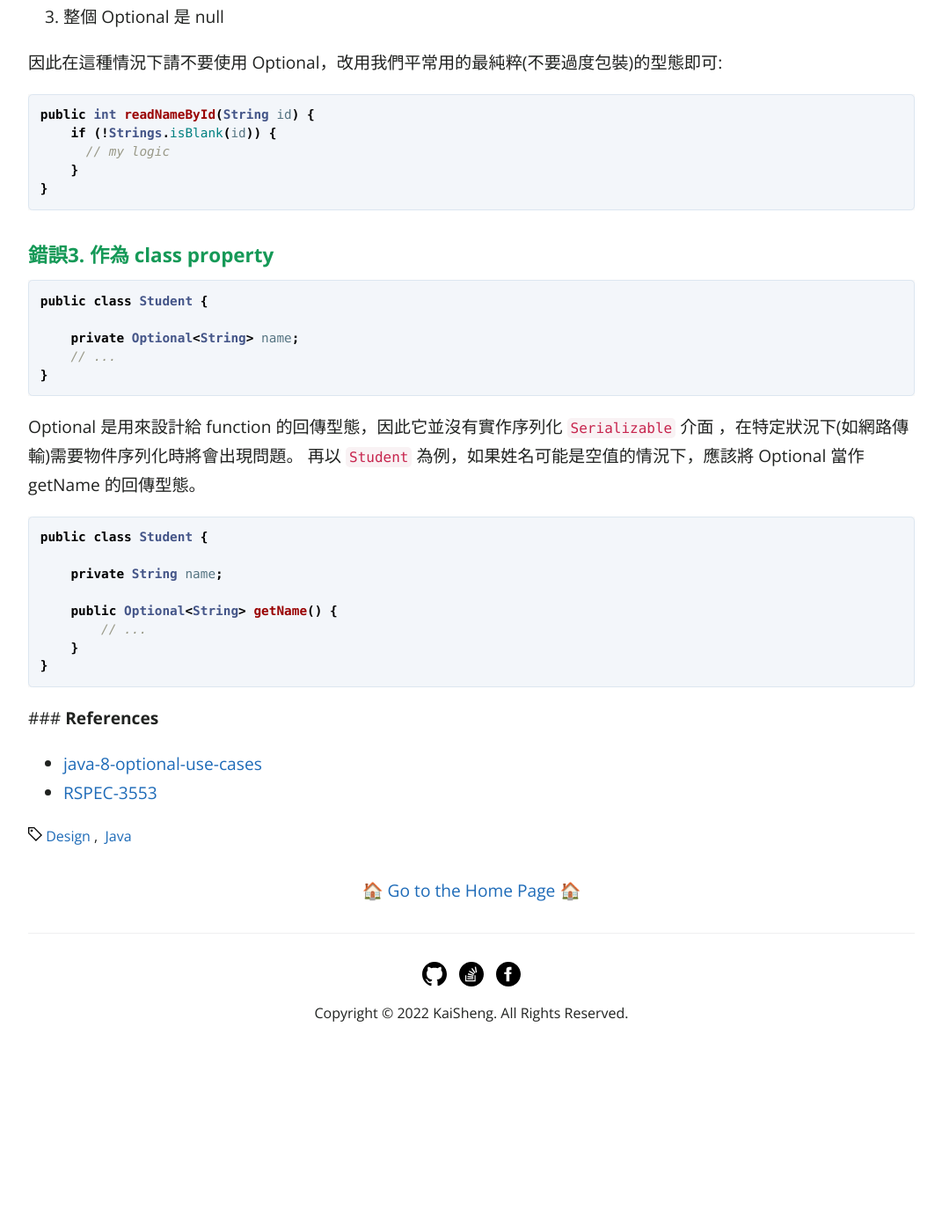
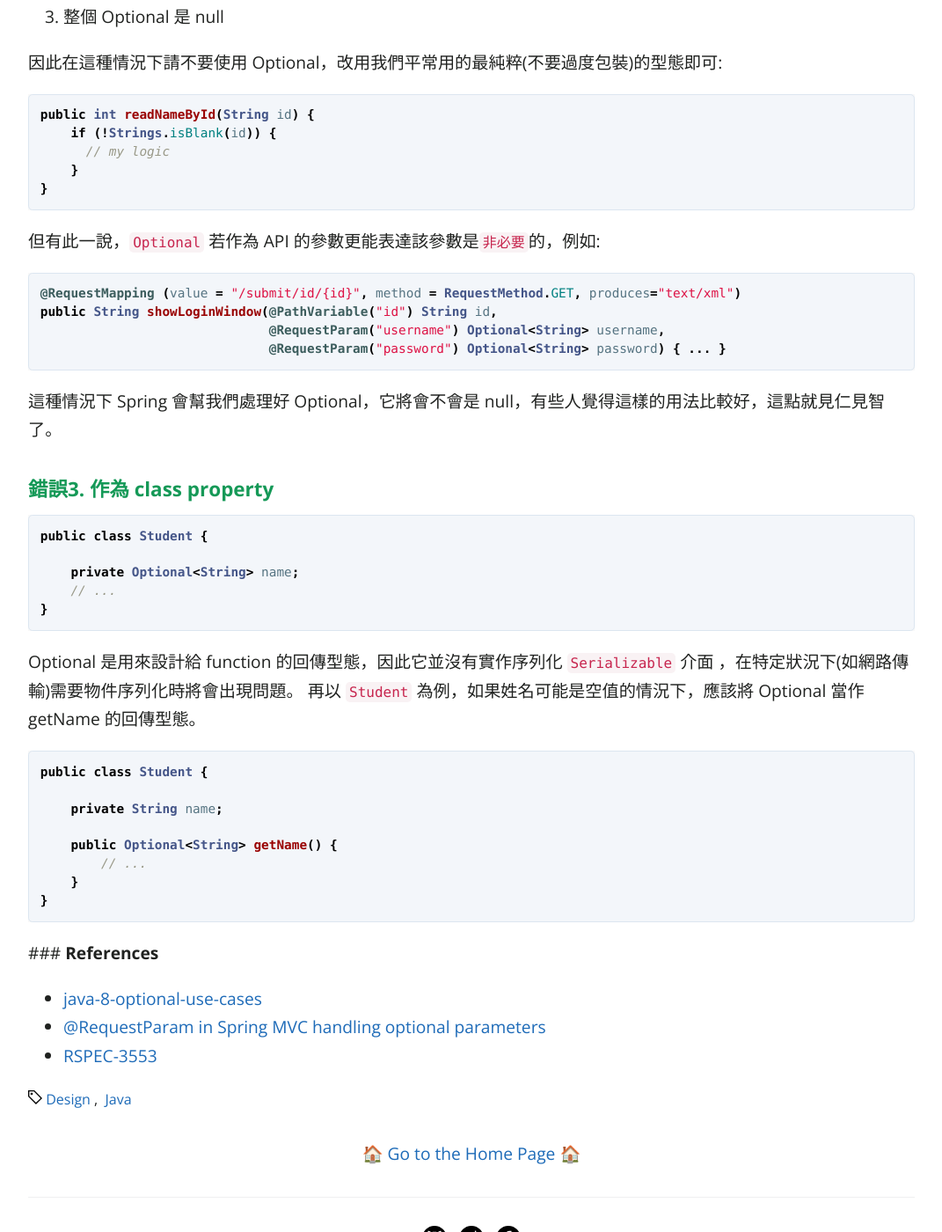
Before and after one commit to KaiSheng714/KaiSheng714.github.io, a Jekyll site: the page built from _posts/2022-05-17-misuse-of-java8-optional.md, in a window 1280 px wide and 1400 px high, scrolled down 2581 px. Shown: the whole window at 88% size, without its empty margins (104-1175 px from the left). Built offline with Jekyll 4.4.1, drawn with Linux system fonts in a browser that asks for light colours; comment, search, counter and statistics services are not loaded; before the commit the page ends 3802 px from its top, so only the background shows below that; some of the changed text lies outside the part shown.

Commit message:
optional

````diff
--- a/_posts/2022-05-17-misuse-of-java8-optional.md
+++ b/_posts/2022-05-17-misuse-of-java8-optional.md
@@ -67,7 +67,7 @@ public int readNameById(Optional<String> id) {
 }
 ```
 
-因為這會讓參數有三種狀態:
+因為這會讓 `Optional<String> id `參數有三種狀態:
 1. Optional 非 null，且有內容值
 2. Optional 非 null，但沒有內容值
 3. 整個 Optional 是 null
@@ -81,6 +81,17 @@ public int readNameById(String id) {
     }
 }
 ```
+
+但有此一說，`Optional` 若作為 API 的參數更能表達該參數是`非必要`的，例如:
+
+```java
+@RequestMapping (value = "/submit/id/{id}", method = RequestMethod.GET, produces="text/xml")
+public String showLoginWindow(@PathVariable("id") String id,
+                              @RequestParam("username") Optional<String> username,
+                              @RequestParam("password") Optional<String> password) { ... }
+```
+
+這種情況下 Spring 會幫我們處理好 Optional，它將會不會是 null，有些人覺得這樣的用法比較好，這點就見仁見智了。
 
 ### **錯誤3. 作為 class property**
 
@@ -109,4 +120,5 @@ public class Student {
  ### **References**
 
 - [java-8-optional-use-cases](http://dolszewski.com/java/java-8-optional-use-cases/)
+- [@RequestParam in Spring MVC handling optional parameters](https://stackoverflow.com/questions/22373696/requestparam-in-spring-mvc-handling-optional-parameters)
 - [RSPEC-3553](https://rules.sonarsource.com/java/tag/clumsy/RSPEC-3553)
````
